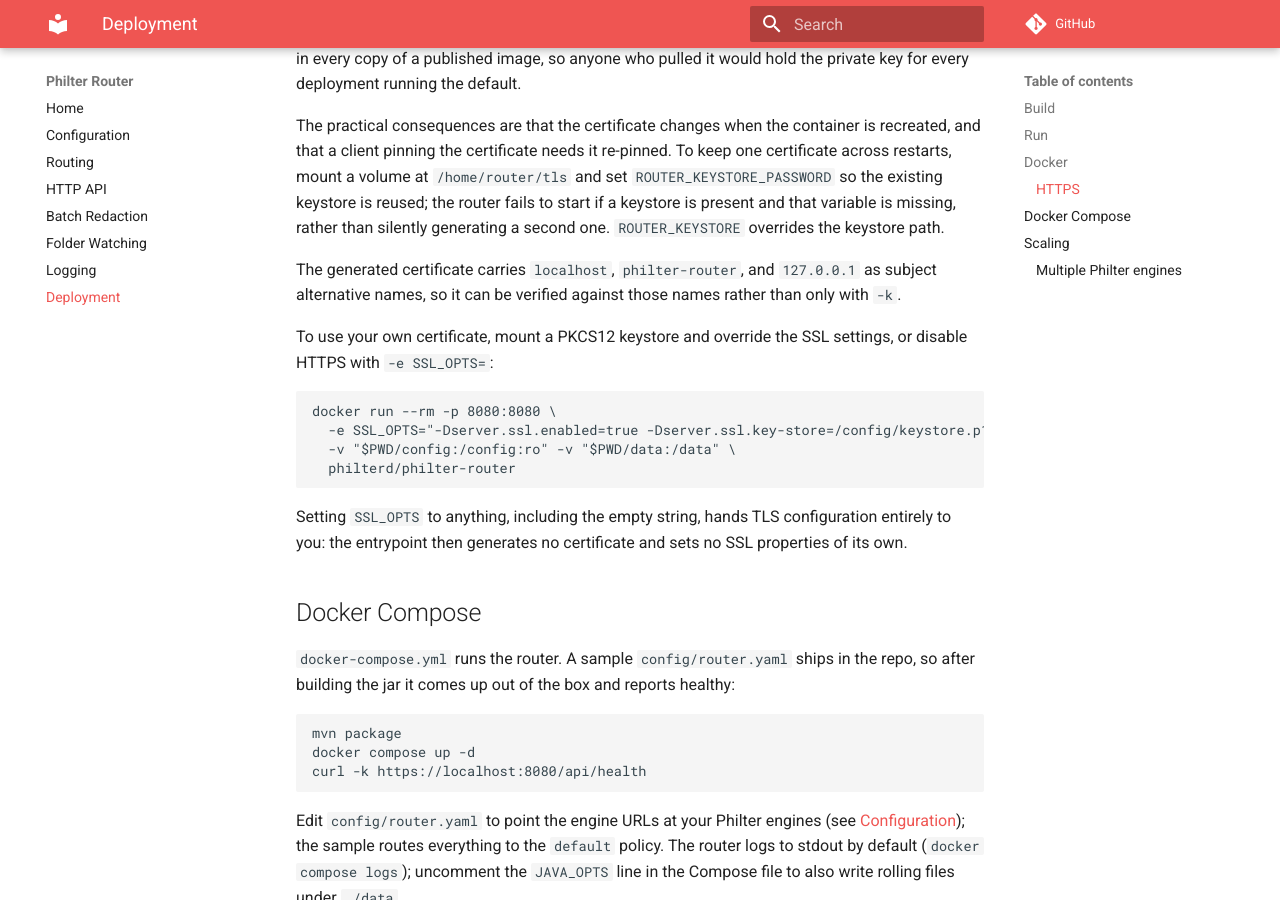
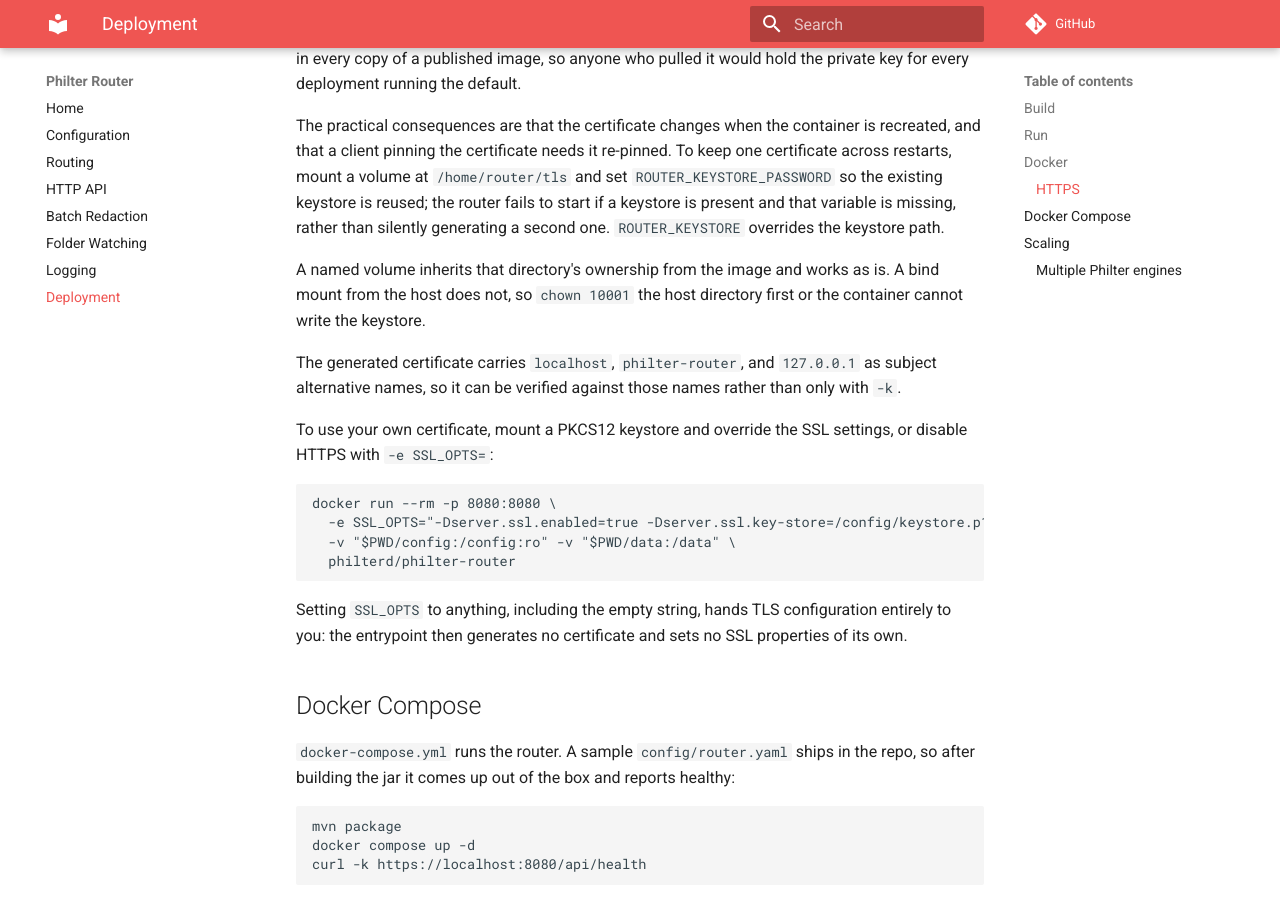
Before and after one commit to philterd/philter-router, an MkDocs documentation site: the page built from docs/docs/deployment.md, in a window 1280 px wide and 900 px high, scrolled down 1148 px. Built offline with MkDocs 1.6.1 and Material for MkDocs 9.7.7, drawn with Linux system fonts in a browser that asks for light colours; comment, search, counter and statistics services are not loaded.

Commit message:
Fix keystore volume ownership so a mounted TLS volume works
Signed-off-by: jzonthemtn <jeff.zemerick@philterd.ai>

```diff
--- a/docs/docs/deployment.md
+++ b/docs/docs/deployment.md
@@ -55,6 +55,9 @@ client pinning the certificate needs it re-pinned. To keep one certificate acros
 at `/home/router/tls` and set `ROUTER_KEYSTORE_PASSWORD` so the existing keystore is reused; the router
 fails to start if a keystore is present and that variable is missing, rather than silently generating a
 second one. `ROUTER_KEYSTORE` overrides the keystore path.
+
+A named volume inherits that directory's ownership from the image and works as is. A bind mount from the
+host does not, so `chown 10001` the host directory first or the container cannot write the keystore.
 
 The generated certificate carries `localhost`, `philter-router`, and `127.0.0.1` as subject alternative
 names, so it can be verified against those names rather than only with `-k`.
```
Also changed, not shown: 1 other file.
